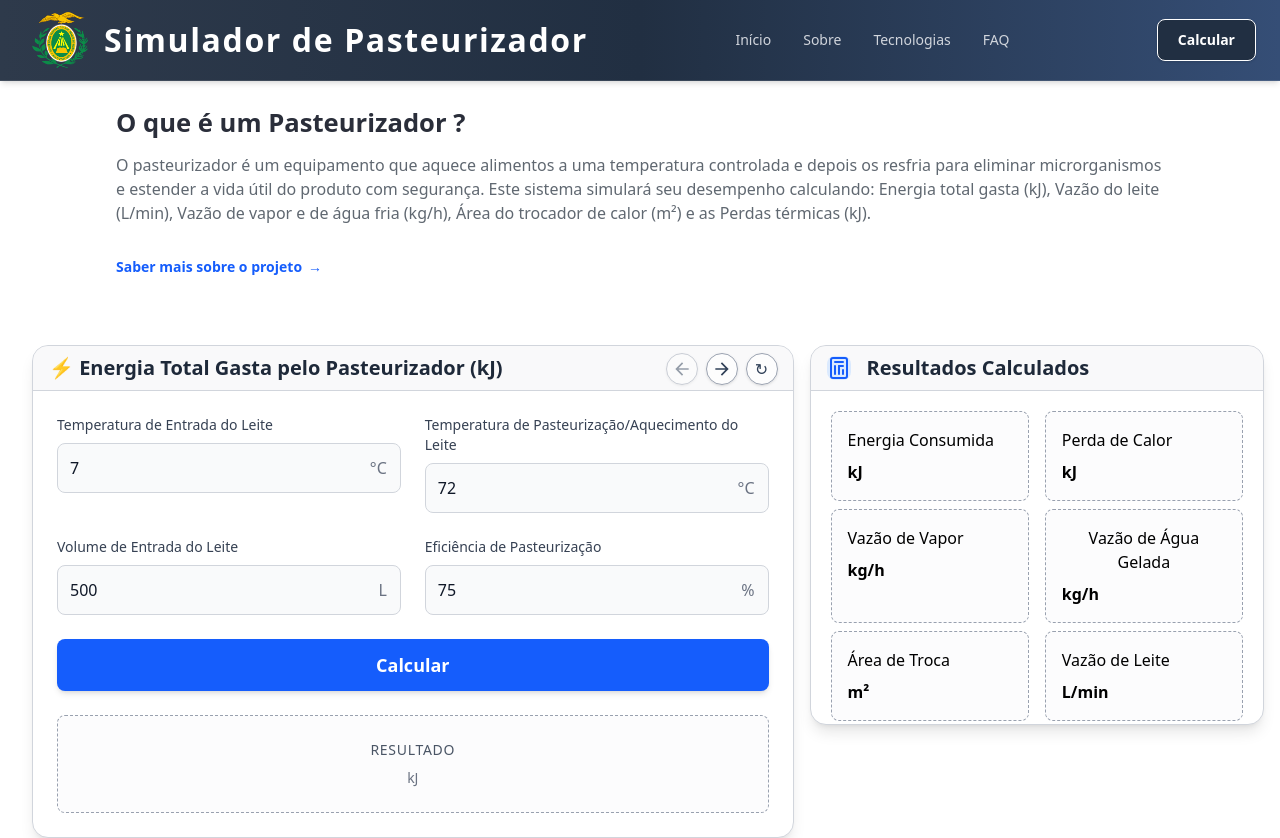
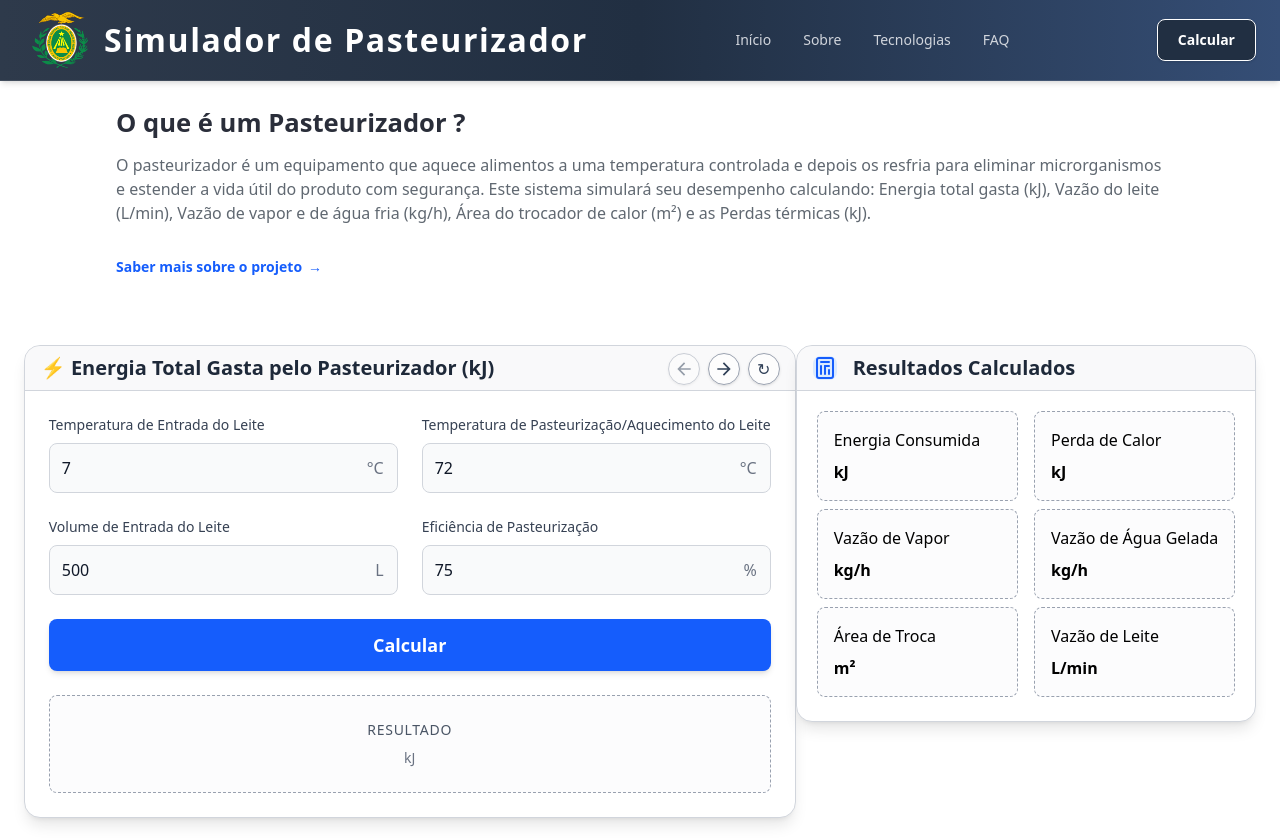
Before and after one commit to Caio2a7/pasteurizer-simulator, a Vue app: page / in a window 1280 px wide. Shown: the top 838 px of the page. Built offline with nearby package versions, Linux system fonts and the light colour scheme.

Commit message:
feat: adicionado aos aos cards

```diff
--- a/src/components/Calculator.vue
+++ b/src/components/Calculator.vue
@@ -14,7 +14,7 @@ const onCalcButtonClick = () => {
 
 </script>
 <template>
-    <div class="xl:w-full xl:max-w-5xl lg:min-w-130 sm:min-w-100 mx-0 flex flex-col overflow-hidden rounded-2xl border border-gray-300 bg-white shadow-lg hover:shadow-2xl transition-shadow duration-300">
+    <div class=" mx-0 flex flex-col overflow-hidden rounded-2xl border border-gray-300 bg-white shadow-lg hover:shadow-2xl transition-shadow duration-300">
         <div class="flex items-center gap-4 bg-gray-100/50 ps-4 p-2  border-b border-gray-300 ">
             <!-- <div class="grid place-items-center rounded-lg bg-blue-100 text-blue-600 ">
                 <svg xmlns="http://www.w3.org/2000/svg" width="1.5em" height="1.5em" viewBox="0 0 24 24" fill="none" stroke="currentColor" stroke-width="2" stroke-linecap="round" stroke-linejoin="round">
--- a/src/components/CardsCaroulsel.vue
+++ b/src/components/CardsCaroulsel.vue
@@ -36,7 +36,7 @@ const cardsButtonTransition = ref('');
 </script>
 
 <template>
-    <div class="relative flex justify-center items-center mt-0 mb-7 pt-12">
+    <div class="relative flex justify-center items-center mt-0 mb-7 pt-12 sm:mx-0">
         <div class="absolute right-4 top-2 xl:top-14 lg:top-2 md:top-2 sm:top-2 z-10 flex items-center gap-x-2">
             <button
                 type="button"
--- a/src/views/Home.vue
+++ b/src/views/Home.vue
@@ -174,7 +174,7 @@ const handleResetValues = () => {
 
 <template>
     <div class="flex flex-col items-center min-h-screen">
-        <Section title="O que é um Pasteurizador ?" description="O pasteurizador é um equipamento que aquece alimentos a uma temperatura controlada e depois os resfria para eliminar microrganismos e estender a vida útil do produto com segurança. Este sistema simulará seu desempenho calculando: Energia total gasta (kJ), Vazão do leite (L/min), Vazão de vapor e de água fria (kg/h), Área do trocador de calor (m²) e as Perdas térmicas (kJ).">
+        <Section data-aos="fade-up" duration="300" title="O que é um Pasteurizador ?" description="O pasteurizador é um equipamento que aquece alimentos a uma temperatura controlada e depois os resfria para eliminar microrganismos e estender a vida útil do produto com segurança. Este sistema simulará seu desempenho calculando: Energia total gasta (kJ), Vazão do leite (L/min), Vazão de vapor e de água fria (kg/h), Área do trocador de calor (m²) e as Perdas térmicas (kJ).">
 
             <div class="mt-8 flex items-start justify-start gap-x-6">
                 <a href="/sobre" class=" inline-flex items-center gap-1.5 text-sm font-semibold text-blue-600 hover:text-blue-700 transition-colors duration-200">
@@ -387,7 +387,7 @@ const handleResetValues = () => {
                 </div>
             </CardsCaroulsel>
 
-            <Card class="xl:max-h-95 sm:max-h-100 mt-12 pb-3" cardTitle="Resultados Calculados">
+            <Card class="xl:max-h-95 sm:max-h-100 mt-12 pb-3" data-aos="fade-up" duration="300" cardTitle="Resultados Calculados">
                 <template v-slot:card-body>
                     <div
                         v-for="(card, key) in cardDetails"
```
